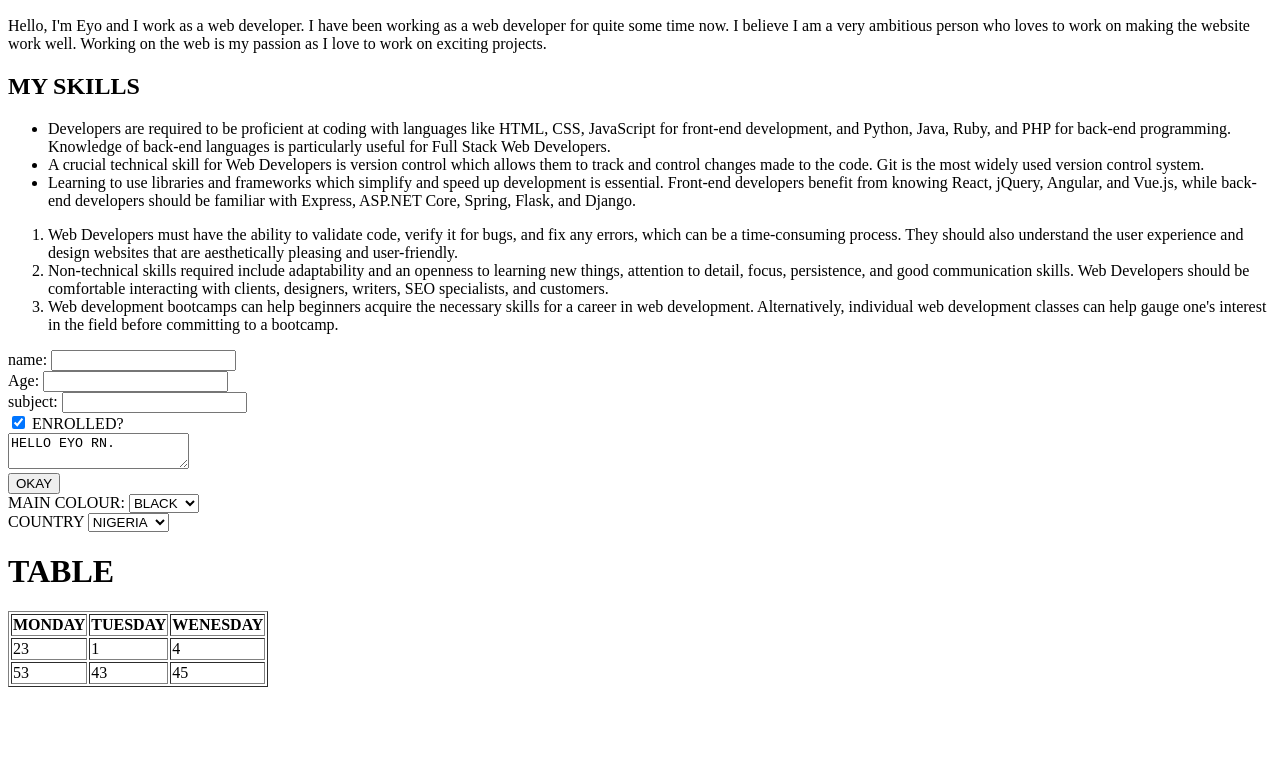
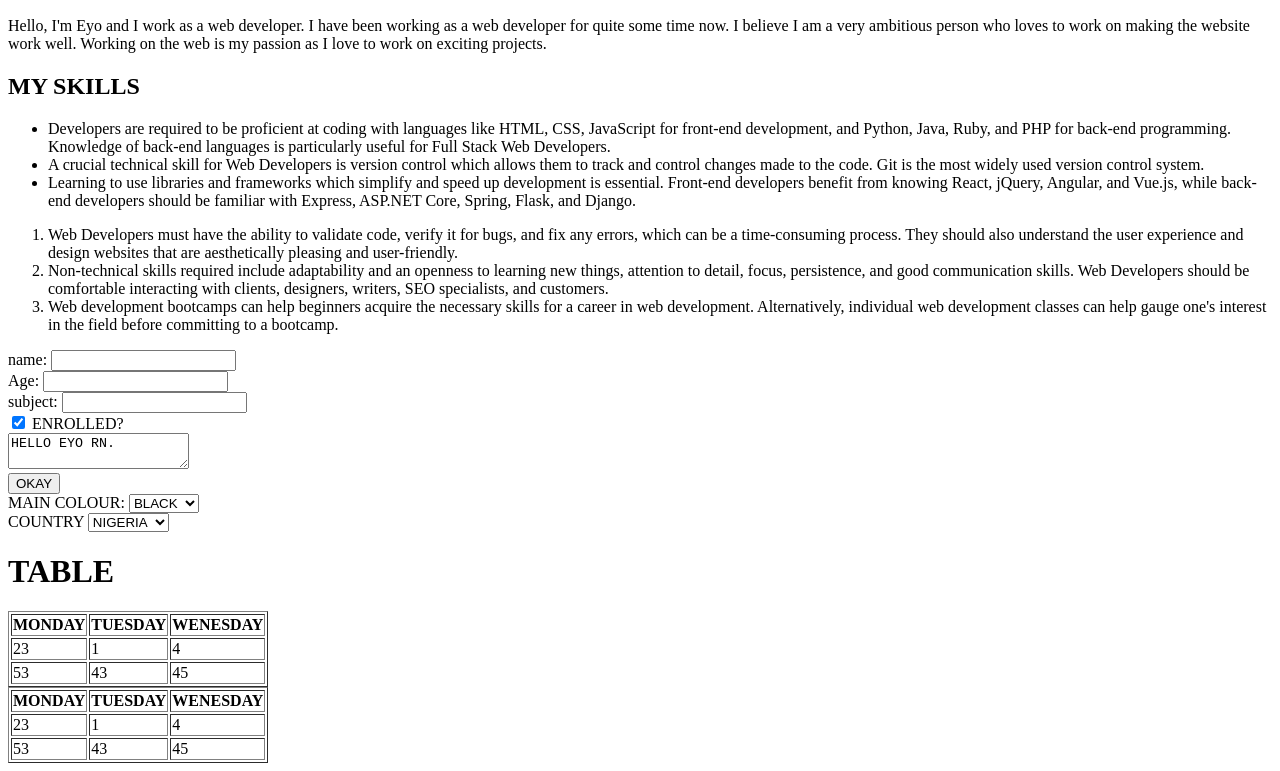
Before and after one commit to EYO2005/html-project, a plain HTML site: page index.html in a window 1280 px wide. Shown: the part 272-1043 px from the top of the page. Before the commit the page ends 967 px from the top, so only its background shows below. Drawn offline with Linux system fonts and the light colour scheme.

Commit message:
added new file

```diff
--- a/index.html
+++ b/index.html
@@ -109,5 +109,22 @@
             <td>45</td>
         </tr>
     </table>
+    <table border="table">
+        <tr>
+           <th>MONDAY</th>
+           <th>TUESDAY</th>
+           <th>WENESDAY</th>
+        </tr>
+        <tr>
+            <td>23</td>
+            <td>1</td>
+            <td>4</td>
+        </tr>
+         <tr>
+            <td>53</td>
+            <td>43</td>
+            <td>45</td>
+        </tr>
+    </table>
 </body>
 </html>
```
Also changed, not shown: EYO NOTES.txt (added).
